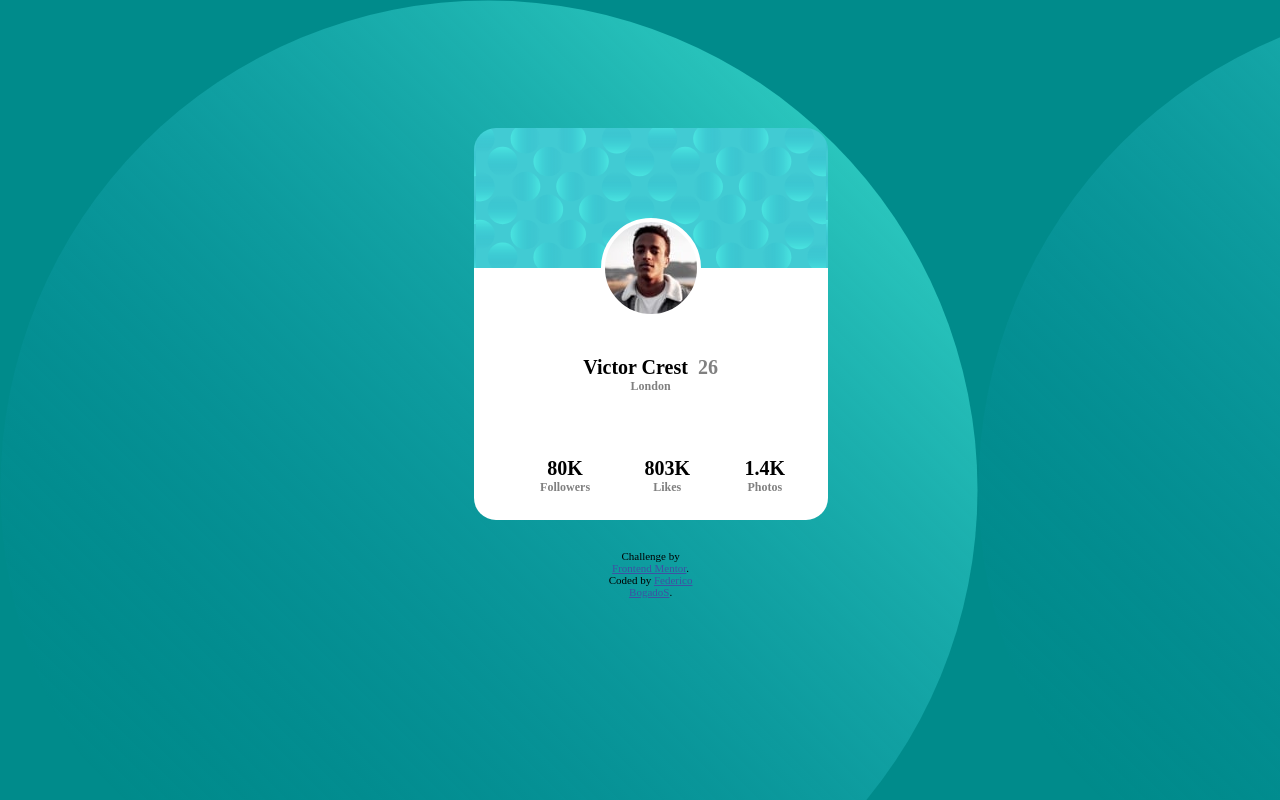
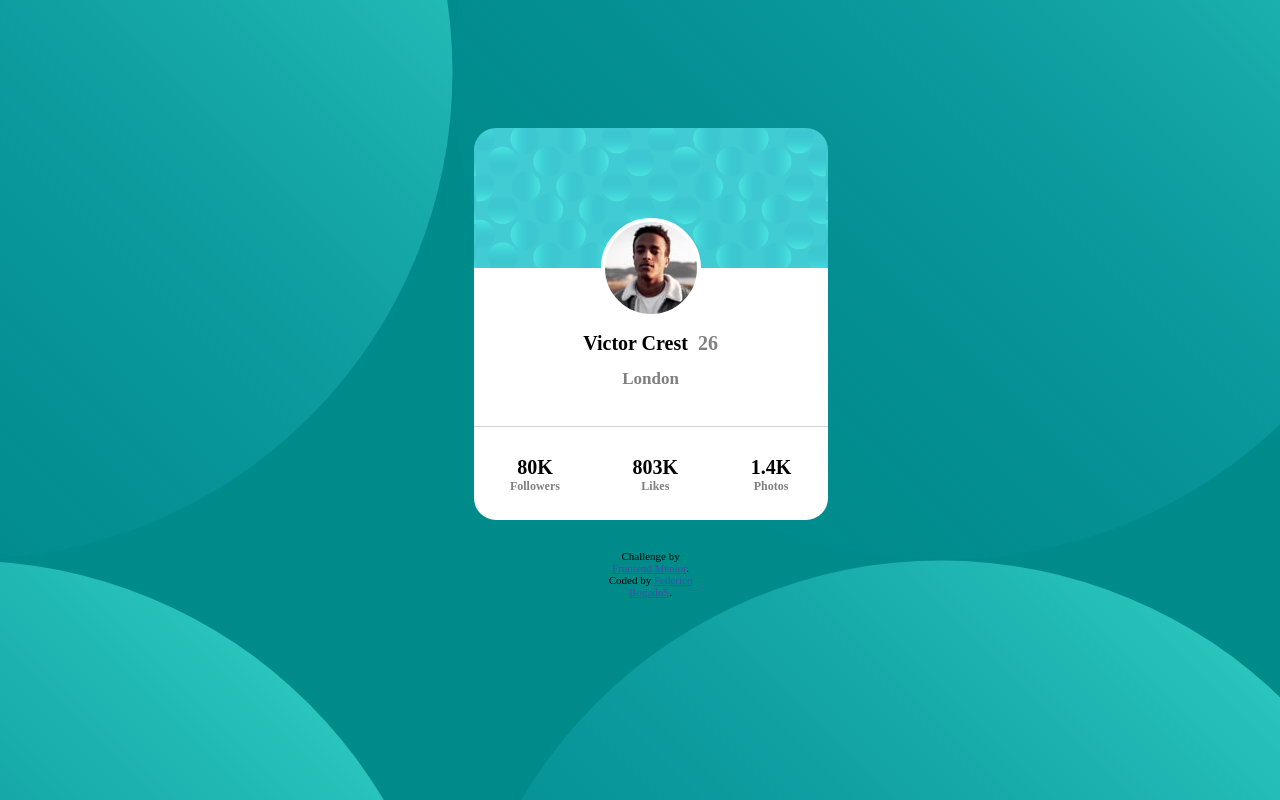
Before and after one commit to 7ryAgain/FrontEndMentor_Newbie, a plain HTML site: page profile-card-component-main/index.html in a window 1280 px wide. Drawn offline with Linux system fonts and the light colour scheme.

Commit message:
commit 3

```diff
--- a/profile-card-component-main/Style.css
+++ b/profile-card-component-main/Style.css
@@ -7,6 +7,7 @@
 body {
   background-image: url(images/bg-pattern-top.svg);
   background-color: darkcyan;
+  background-position: 150% 110%;
   display: grid;
   grid-template-columns: 37% 127px 100px 127px 37%;
   grid-template-rows: 90px 50px 50px 202px 20%;
@@ -69,11 +70,12 @@ header {
 section {
   display: flex;
   flex-flow: row nowrap;
-  justify-content: space-between;
+  justify-content: space-around;
   align-items: center;
   position: relative;
-  top: 25%;
-  right: 12%;
+  top: 15%;
+  border-top: solid rgb(169, 169, 169, 0.5) 1px;
+  width: 100%;
 }
 
 article {
@@ -81,7 +83,7 @@ article {
   flex-flow: column nowrap;
   justify-content: center;
   align-items: center;
-  margin: 0% 40% 0% 0%;
+  margin: 8% 0% 0% 0%;
 }
 
 h1 {
@@ -96,7 +98,8 @@ h2 {
 
 .pais {
   color: gray;
-  font-size: 12px;
+  font-size: 17px;
+  margin-top: 10%;
 }
 
 h3 {
```
Also changed, not shown: profile-card-component-main/index.html (+1 -0 lines).
